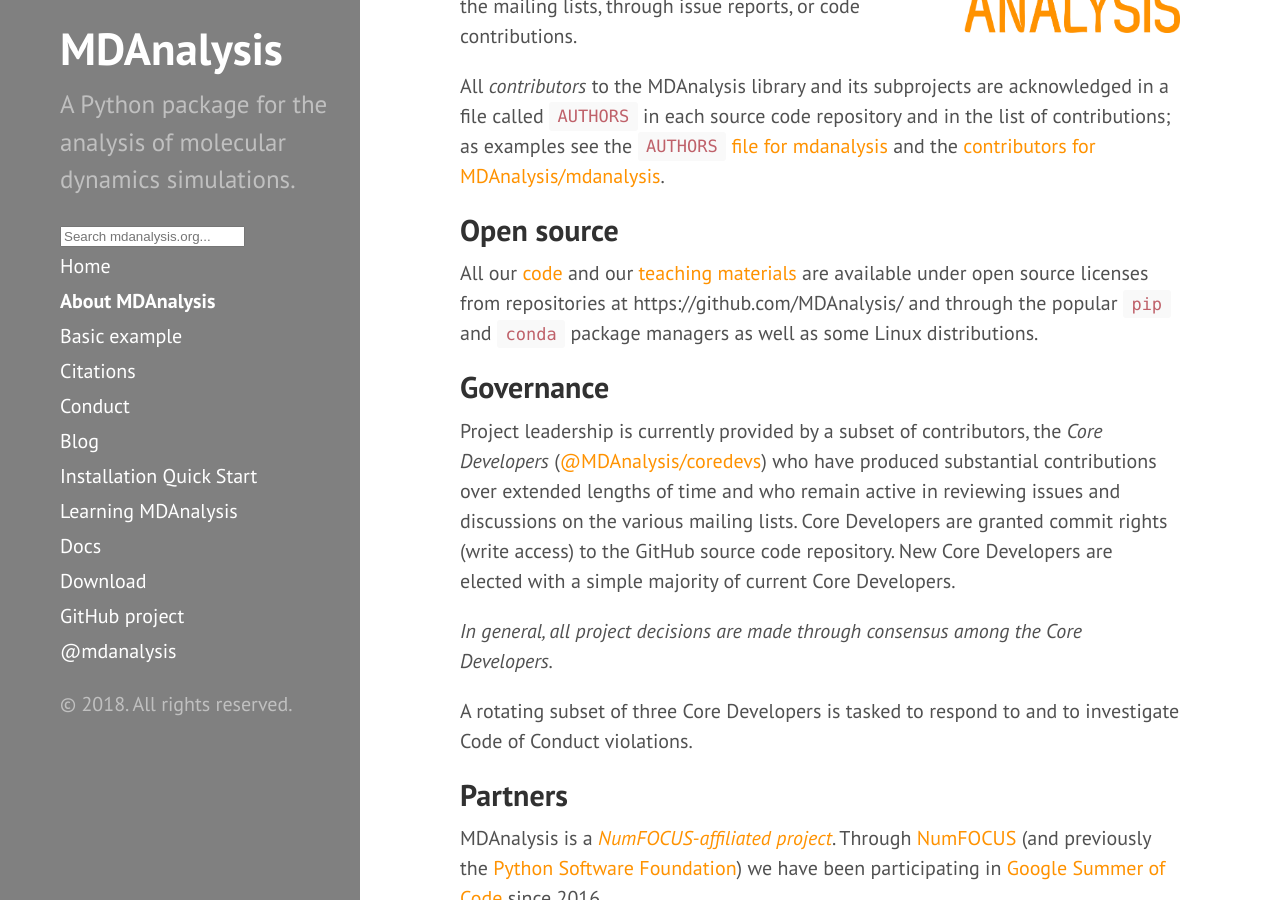
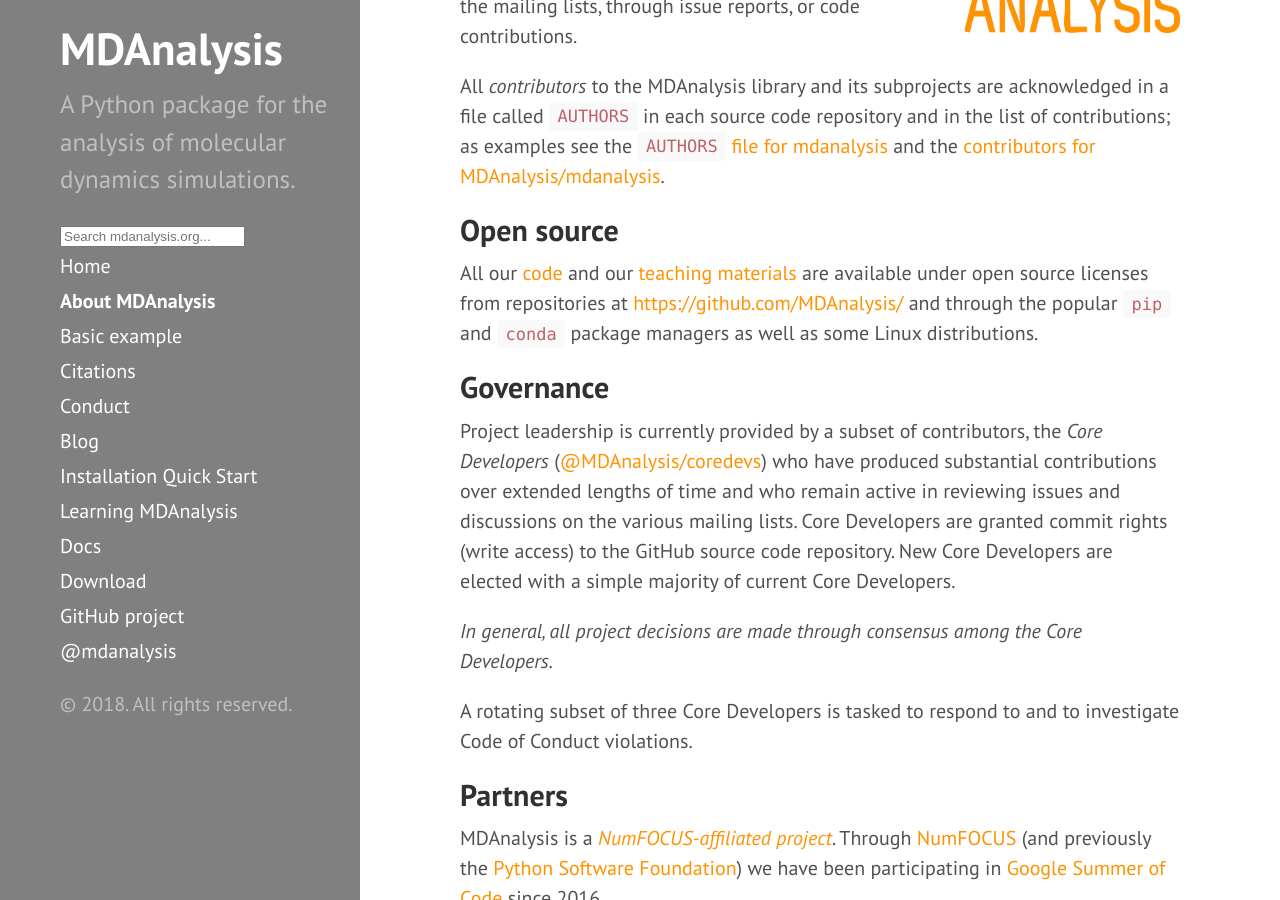
Before and after one commit to MDAnalysis/MDAnalysis.github.io, a Jekyll site: the page built from about.md, in a window 1280 px wide and 900 px high, scrolled down 327 px. Built offline with Jekyll 4.4.1, drawn with Linux system fonts in a browser that asks for light colours; comment, search, counter and statistics services are not loaded; part of the change alters nothing that is shown.

Commit message:
need to make links explicit

```diff
--- a/about.md
+++ b/about.md
@@ -28,9 +28,11 @@ MDAnalysis/mdanalysis](https://github.com/MDAnalysis/mdanalysis/graphs/contribut
 
 All our [code]({{site.baseurl}}/#availability) and our [teaching
 materials]({[site.baseurl}}/pages/learning_MDAnalysis/) are available under
-open source licenses from repositories at https://github.com/MDAnalysis/ and
-through the popular ``pip`` and ``conda`` package managers as well as some
-Linux distributions.
+open source licenses from repositories at
+[https://github.com/MDAnalysis/](https://github.com/MDAnalysis/) and through
+the popular ``pip`` and ``conda`` package managers as well as some Linux
+distributions.
+
 
 ## Governance
 
```
